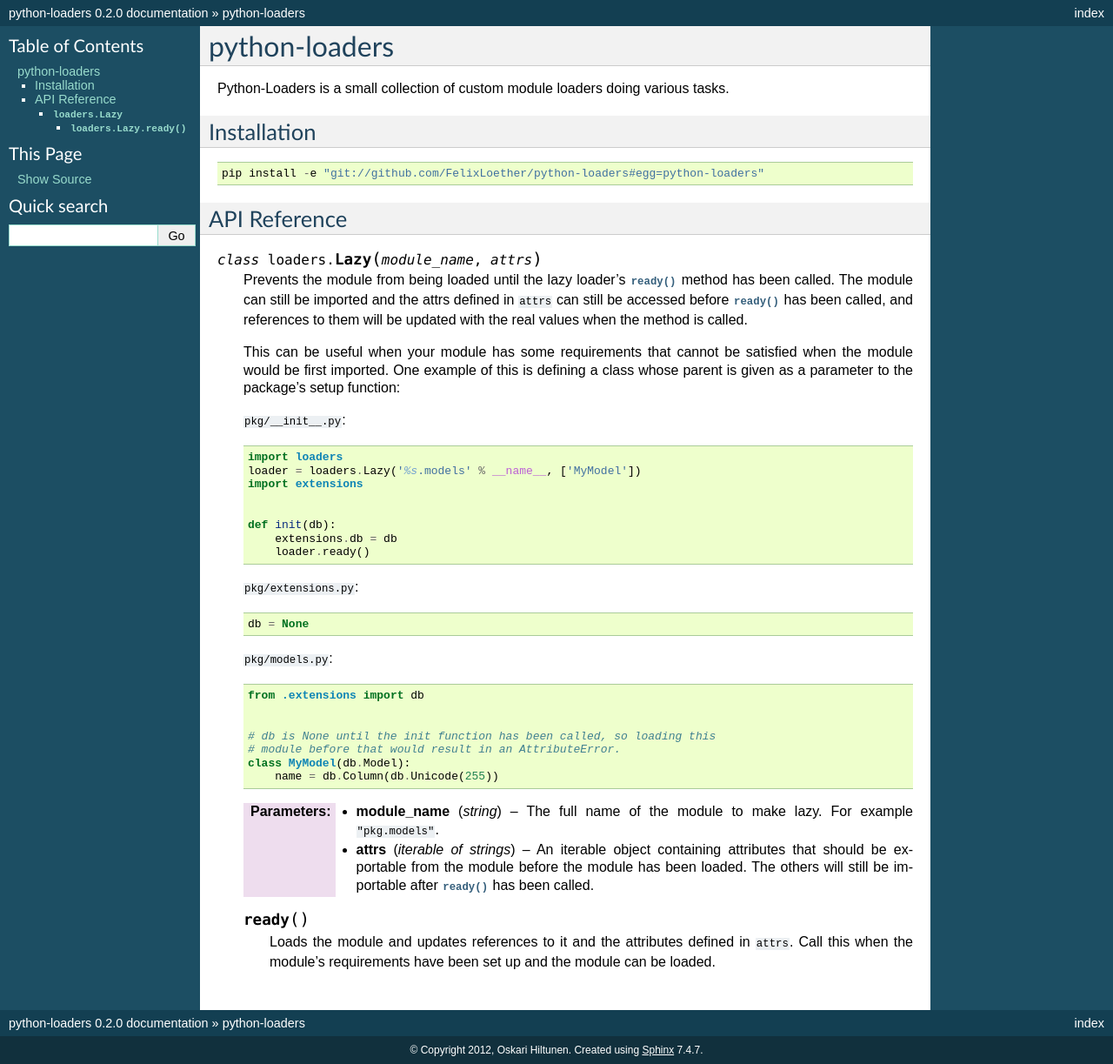
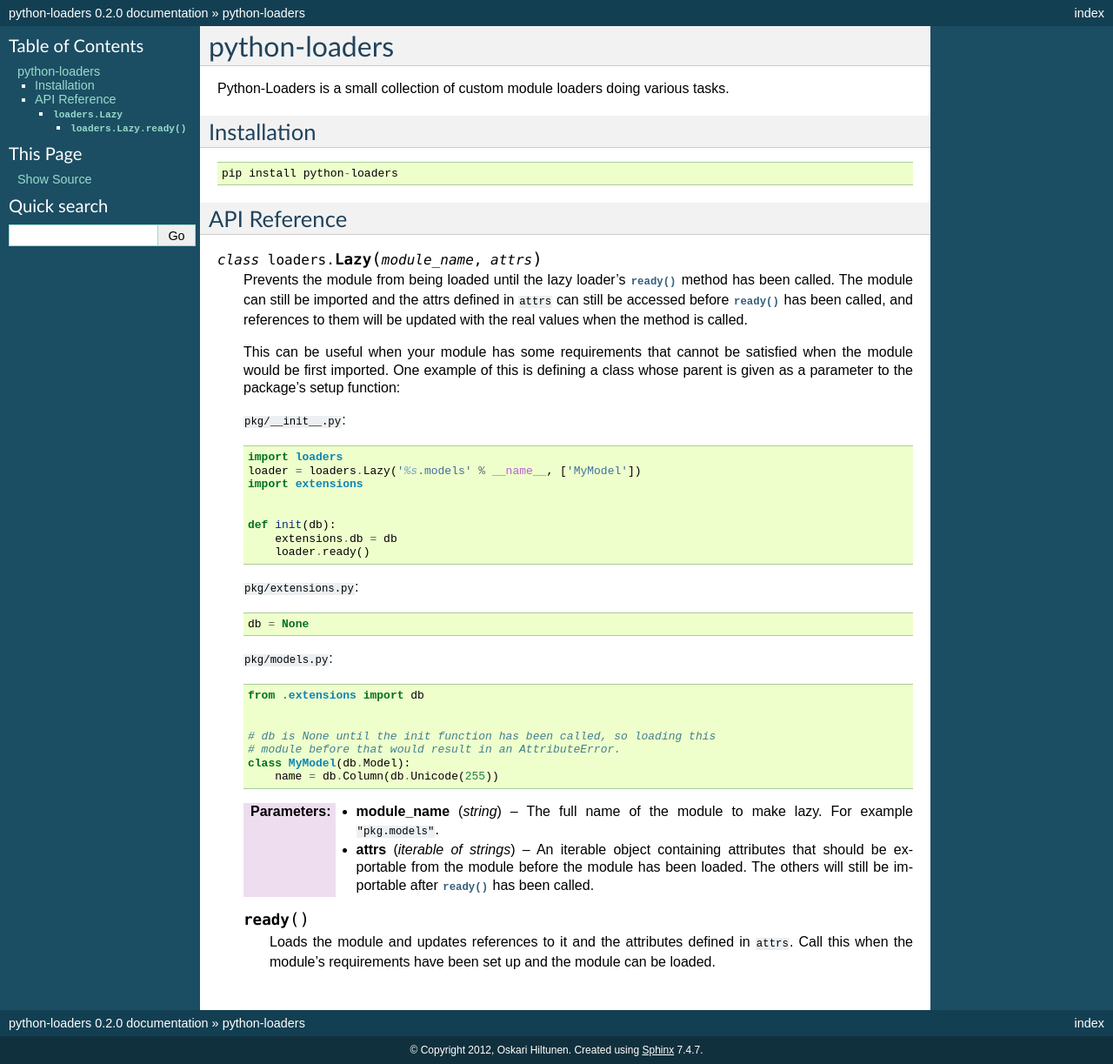
Before and after one commit to FelixLoether/python-loaders, a Sphinx documentation site: the page built from docs/index.rst, in a window 1280 px wide. Shown: the whole page at 87% size. Built offline with Sphinx 7.4.7, drawn with Linux system fonts in a browser that asks for light colours.

Commit message:
Update docs.

```diff
--- a/docs/index.rst
+++ b/docs/index.rst
@@ -11,7 +11,7 @@
 ------------
 ::
 
-    pip install -e "git://github.com/FelixLoether/python-loaders#egg=python-loaders"
+    pip install python-loaders
 
 API Reference
 -------------
```
